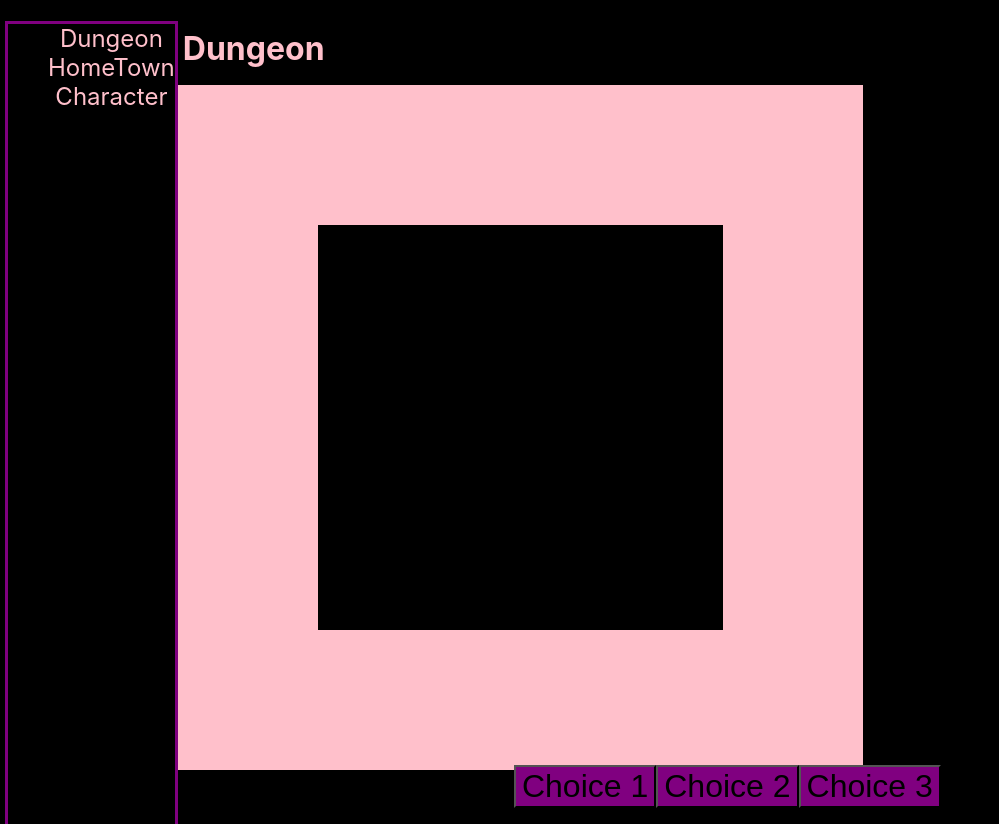
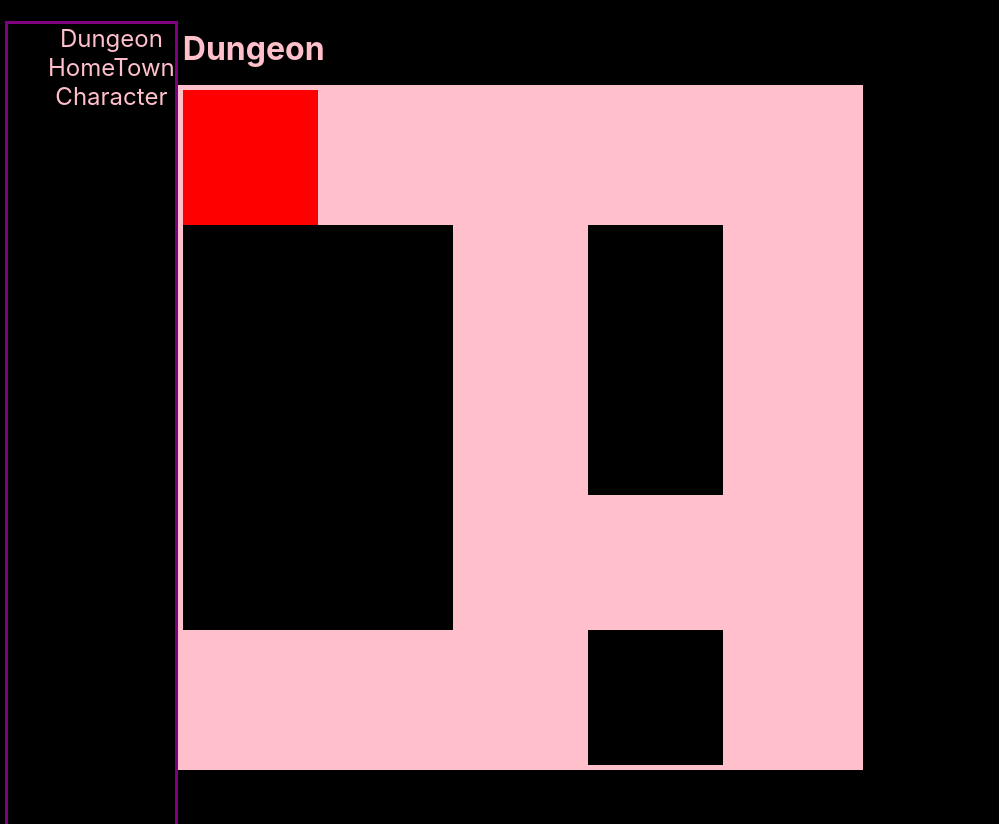
Before and after one commit to paynejj/cs4279-project, a React (Create React App) app in the folder project/: page /dungeon in a window 1280 px wide. Shown: the whole page, without its empty margins (0-999 px from the left). Built offline with nearby package versions, Linux system fonts and the light colour scheme.

Commit message:
Dungeon Functionality Increased

```diff
--- a/project/src/App.tsx
+++ b/project/src/App.tsx
@@ -7,6 +7,7 @@ import SideBar from "./SideBar/SideBarUI";
 import Shop from "./Hometown/Shop";
 import Rest from "./Hometown/Rest";
 import Quest from "./Hometown/Quest";
+import DungeonSelect from "./Dungeon/DungeonSelect";
 
 function App() {
   return (
@@ -18,6 +19,7 @@ function App() {
         <main>
           <Routes>
             <Route path="/character" element={<CharacterUi />} />
+            <Route path="/dungeon-select" element={<DungeonSelect/>}/>
             <Route path="/dungeon" element={<DungeonUI />} />
             <Route path="/hometown" element={<Hometown />} />
             <Route path="/shop" element={<Shop />} />
--- a/project/src/Dungeon/Dungeon.ts
+++ b/project/src/Dungeon/Dungeon.ts
@@ -1,18 +1,21 @@
+import { isVoidExpression } from "typescript";
 import { DNodes, DTunnel, DungeonNode, DVoid } from "./DungeonNode";
 
 //Default dungeon dimension
 const SIZE = 5 as const;
 
 export class Dungeon {
+    private _player: [number, number]
     private _map: DungeonNode[][]
     readonly rows: number
     readonly cols: number
 
     constructor(rows = SIZE, cols = SIZE) {
+        this._player = [0, 0]
         this._map = []
-        for( let i = 0; i < rows; i++) {
+        for (let i = 0; i < rows; i++) {
             let row = new Array()
-            for(let j = 0; j < cols; j++) {
+            for (let j = 0; j < cols; j++) {
                 row.push(new DVoid())
             }
             this._map.push(row)
@@ -24,35 +27,48 @@ export class Dungeon {
     public get map() {
         return this._map
     }
+    public get player() {
+        return this._player
+    }
     public generate() {
-        const square = [
+        const custom = [
             [1, 1, 1, 1, 1],
-            [1, 0, 0, 0, 1],
-            [1, 0, 0, 0, 1],
-            [1, 0, 0, 0, 1],
-            [1, 1, 1, 1, 1]]
-        const plus = [[0, 0, 1, 0, 0], [0, 0, 1, 0, 0], [1, 1, 1, 1, 1], [0, 0, 1, 0, 0], [0, 0, 1, 0, 0]]
-        const templates = [square, plus]
-        this.toDungeon(templates[Math.round(Math.random())])
+            [0, 0, 1, 0, 1],
+            [0, 0, 1, 0, 1],
+            [0, 0, 1, 1, 1],
+            [1, 1, 1, 0, 1]]
+        const plus = [
+            [0, 0, 1, 0, 0],
+            [0, 0, 1, 0, 0],
+            [1, 1, 1, 1, 1],
+            [0, 0, 1, 0, 0],
+            [0, 0, 1, 0, 0]]
+        this.toDungeon(custom)
         return this._map
+    }
+    public move(row: number, col: number) {
+        if (this._map[row][col] && !this.isVoid(row, col))
+            this._player = [row, col]
+        return this._player
     }
 
     private toDungeon(template: number[][]) {
-        console.log(template)
         for (let i = 0; i < this.rows; i++) {
             for (let j = 0; j < this.cols; j++) {
                 const n: number = template[i][j]
-                console.log(`${i}, ${j}, ${n}`)
                 if (n === DNodes.DVoid) {
-                    console.log(n)
                     this._map[i][j] = new DVoid();
                 }
                 else if (n === DNodes.DTunnel) {
                     this._map[i][j] = new DTunnel();
-                    console.log(n)
                 }
                 else this._map[i][j] = new DVoid()
             }
         }
     }
+    private isVoid(row: number, cols: number) {
+        const tile = this._map[row][cols]
+        if (!tile) return true
+        return (tile.isVoid)
+    }
 }
--- a/project/src/Dungeon/DungeonNode.ts
+++ b/project/src/Dungeon/DungeonNode.ts
@@ -10,18 +10,21 @@ export enum DNodes { DVoid = 0, DTunnel = 1 }
 export interface DungeonNode {
     treasure: Treasure,
     enemy: Enemy,
-    color: string
+    color: string,
+    isVoid: boolean,
 }
 
 export class DTunnel implements DungeonNode {
     readonly treasure
     readonly enemy
     readonly color
+    readonly isVoid
 
     constructor() {
         this.treasure = undefined
         this.enemy = undefined
         this.color = "pink"
+        this.isVoid = false
     }
 
 }
@@ -30,10 +33,12 @@ export class DVoid implements DungeonNode {
     readonly treasure
     readonly enemy
     readonly color
+    readonly isVoid
 
     constructor() {
         this.treasure = undefined
         this.enemy = undefined
         this.color = "black"
+        this.isVoid = true
     }
 }
--- /dev/null
+++ b/project/src/Dungeon/DungeonSelect.css
@@ -0,0 +1,26 @@
+.dungeon-select-body {
+    height: 100%;
+}
+.dungeon-select {
+    height: 50%;
+    display: flex;
+    flex-direction: column;
+    justify-content: center;
+    align-items: center;
+}
+
+.dungeon-select-card {
+    color: purple;
+    width: 100%;
+    text-decoration: none;
+    display:block;
+    font-size: xx-large;
+    text-align: center;
+
+}
+
+.dungeon-select-card:hover {
+    background-color: purple;
+    color: black;
+
+}
--- /dev/null
+++ b/project/src/Dungeon/DungeonSelect.tsx
@@ -0,0 +1,17 @@
+import "./DungeonSelect.css"
+function handleClick() {
+
+}
+function DungeonSelect() {
+    return (
+        <div className="dungeon-select-body">
+            <h1> Select a Difficulty</h1>
+            <div className="dungeon-select">
+                <a className="dungeon-select-card" href="/dungeon"> Easy </a>
+                <a className="dungeon-select-card" href="/dungeon"> Medium </a>
+                <a className="dungeon-select-card" href="/dungeon"> Hard </a>
+            </div>
+        </div>
+    )
+}
+export default DungeonSelect
--- a/project/src/Dungeon/DungeonUI.css
+++ b/project/src/Dungeon/DungeonUI.css
@@ -6,6 +6,7 @@
 }
 
 .bottom-bar {
+    visibility: hidden;
     display: flex;
     align-items: center;
     justify-content: center;
--- a/project/src/Dungeon/DungeonUI.tsx
+++ b/project/src/Dungeon/DungeonUI.tsx
@@ -1,16 +1,87 @@
+import React, { useEffect } from "react"
 import { useState } from "react";
 import { Dungeon } from "./Dungeon";
 import "./DungeonUI.css"
 
+function loadDungeon() {
+    const dungeon = new Dungeon()
+    dungeon.generate()
+    saveDungeon(dungeon)
+    return dungeon
+}
+
+function saveDungeon(dungeon) {
+    localStorage.setItem('dungeon', JSON.stringify(dungeon))
+}
+
+function handleKeyDown(e) {
+    console.log(e.key)
+    const UP_ARROW = 38
+    const DOWN_ARROW = 40
+    const LEFT_ARROW = 37
+    const RIGHT_ARROW = 39
+
+    switch (e.keyCode) {
+        case UP_ARROW:
+            console.log("UP")
+
+            break
+        case DOWN_ARROW:
+            console.log("DOWN")
+            break
+        case LEFT_ARROW:
+            console.log("LEFT")
+            break
+        case RIGHT_ARROW:
+            console.log("RIGHT")
+            break
+        default:
+
+    }
+}
 function DungeonMap() {
-    const [dungeon, setDungeon] = useState(new Dungeon())
-    const [dungeonMap, setDungeonMap] = useState(dungeon.generate())
-    console.log(dungeonMap)
+    const dungeon = loadDungeon()
+    const [dungeonMap, setDungeonMap] = useState(dungeon.map)
+    const [player, setPlayer] = useState(dungeon.player)
+    useEffect(() => document.addEventListener("keyup", handleKeyDown, true))
+    const handleKeyDown = (e) => {
+        const UP_ARROW = 38
+        const DOWN_ARROW = 40
+        const LEFT_ARROW = 37
+        const RIGHT_ARROW = 39
+
+        let pos = dungeon.player
+
+        switch (e.keyCode) {
+            case UP_ARROW:
+                console.log("UP")
+                pos = dungeon.move(pos[0] + 1, pos[1])
+                break
+            case DOWN_ARROW:
+                pos = dungeon.move(pos[0] - 1, pos[1])
+                console.log("DOWN")
+                break
+            case LEFT_ARROW:
+                pos = dungeon.move(pos[0], pos[1] - 1)
+                console.log("LEFT")
+                break
+            case RIGHT_ARROW:
+                pos = dungeon.move(pos[0], pos[1] + 1)
+                console.log("RIGHT")
+                break
+            default: {/**do nothing */ }
+        }
+        console.log(pos)
+        setPlayer(pos)
+    }
     return (
         <div className="dungeon-map">
-            {dungeonMap.flatMap((row,i) => row.map((node, j) =>
-                <div className='dungeon-node' key={(i*dungeon.rows) + j}
-                    style={{ backgroundColor: node.color }}>
+            {dungeonMap.flatMap((row, i) => row.map((node, j) =>
+                <div className='dungeon-node' key={(i * dungeon.rows) + j}
+                    style={{
+                        backgroundColor: (player[0] === i && player[1] === j) ?
+                            "red" : node.color
+                    }}>
                 </div>))}
         </div>
     )
--- a/project/src/SideBar/SideBarUI.tsx
+++ b/project/src/SideBar/SideBarUI.tsx
@@ -3,7 +3,7 @@ function SideBar() {
     return (
         <div className="sidebar">
             <ul>
-                <li><a href="/dungeon">Dungeon</a></li>
+                <li><a href="/dungeon-select">Dungeon</a></li>
                 <li><a href="/hometown">HomeTown</a></li>
                 <li><a href="/character">Character</a></li>
             </ul>
```
